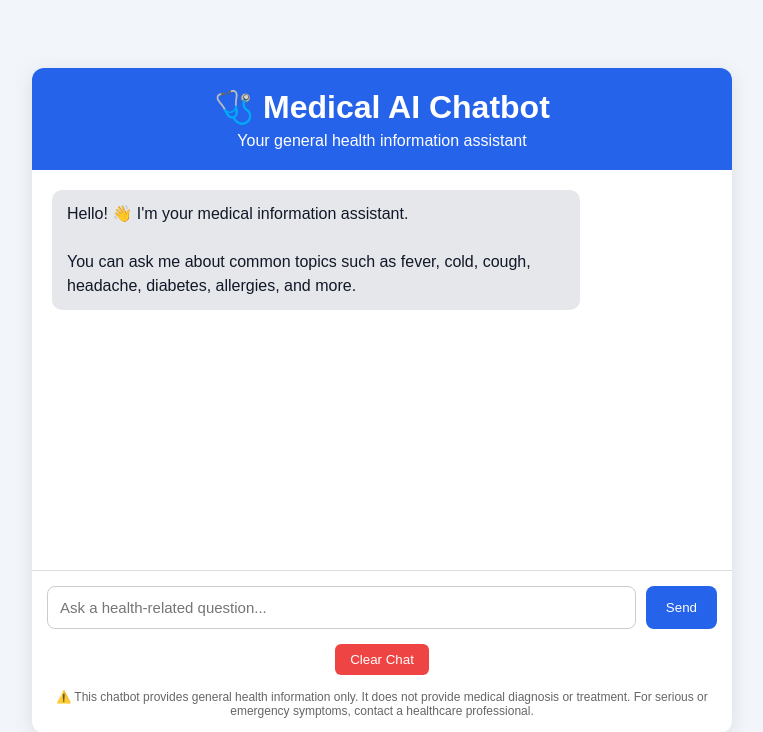
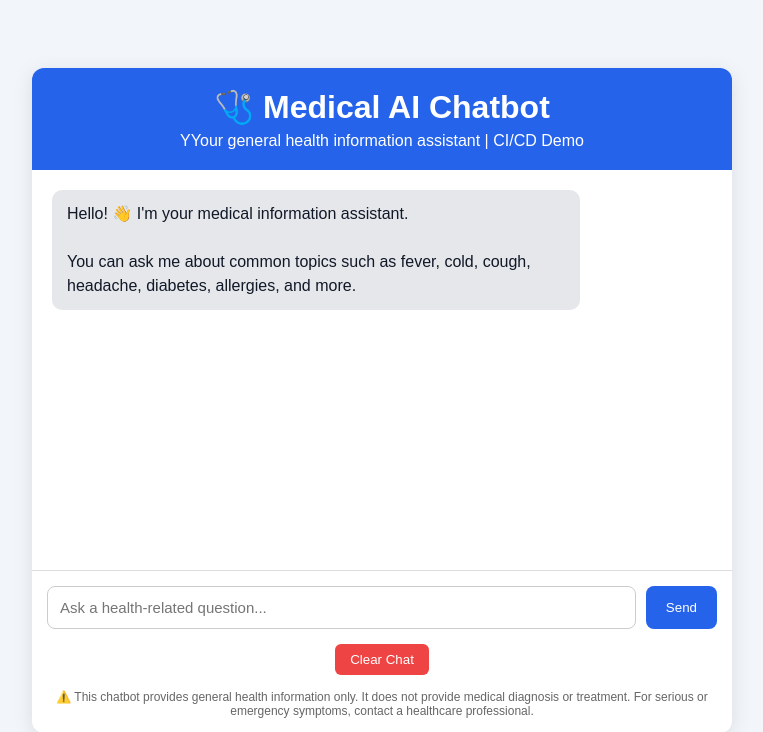
Before and after one commit to tanmayi09/medical-ai-chatbot, a Flask app: page / in a window 1280 px wide. Shown: the top 732 px of the page, without its empty margins (258-1021 px from the left). Run offline with Flask 3, Linux system fonts and the light colour scheme.

Commit message:
Update chatbot subtitle for CI/CD demo

```diff
--- a/templates/index.html
+++ b/templates/index.html
@@ -13,7 +13,7 @@
 
         <div class="header">
             <h1>🩺 Medical AI Chatbot</h1>
-            <p>Your general health information assistant</p>
+            <p>YYour general health information assistant | CI/CD Demo</p>
         </div>
 
         <div id="chat-box" class="chat-box">
```
